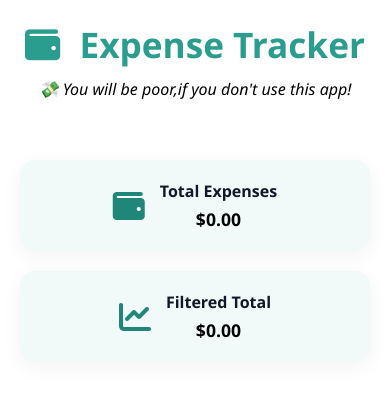
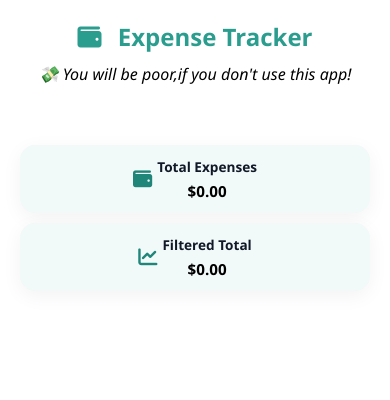
Before and after one commit to batool712/-Expense-Tracker, a plain HTML site: page index.html in a window 390 px wide. Drawn offline with Linux system fonts and the light colour scheme.

Commit message:
responsive for header

```diff
--- a/styles.css
+++ b/styles.css
@@ -77,3 +77,90 @@ header h1 {
 header i {
   margin-right: 10px;
 }
+@media (max-width: 768px) {
+  header h1 {
+    font-size: 1.8rem;
+  }
+
+  .summary-cards {
+    gap: 15px;
+  }
+
+  .summary-cards .card {
+    flex: 1 1 45%;
+    padding: 15px;
+  }
+}
+
+@media (max-width: 480px) {
+  header h1 {
+    font-size: 1.5rem;
+    flex-direction: column;
+  }
+
+  .summary-cards .card {
+    flex: 1 1 100%;
+    padding: 12px;
+  }
+
+  @media (max-width: 768px) {
+  header h1 {
+    font-size: 1.8rem;
+  }
+
+  header p.funny-line {
+    font-size: 0.9rem;
+  }
+
+  .summary-cards .card {
+    flex: 1 1 45%;
+    padding: 15px;
+    gap: 8px;
+  }
+
+  .summary-cards .card i {
+    font-size: 1.5rem;
+  }
+
+  .summary-cards h3 {
+    font-size: 0.9rem;
+  }
+
+  .summary-cards p {
+    font-size: 1rem;
+  }
+}
+
+@media (max-width: 480px) {
+  header h1 {
+    font-size: 1.5rem;
+    flex-direction: column;
+  }
+
+  header p.funny-line {
+    font-size: 0.85rem;
+  }
+
+  .summary-cards {
+    gap: 10px;
+  }
+
+  .summary-cards .card {
+    flex: 1 1 100%;
+    padding: 12px;
+    gap: 5px;
+  }
+
+  .summary-cards .card i {
+    font-size: 1.2rem;
+  }
+
+  .summary-cards h3 {
+    font-size: 0.85rem;
+  }
+
+  .summary-cards p {
+    font-size: 0.95rem;
+  }
+}
+}
```
